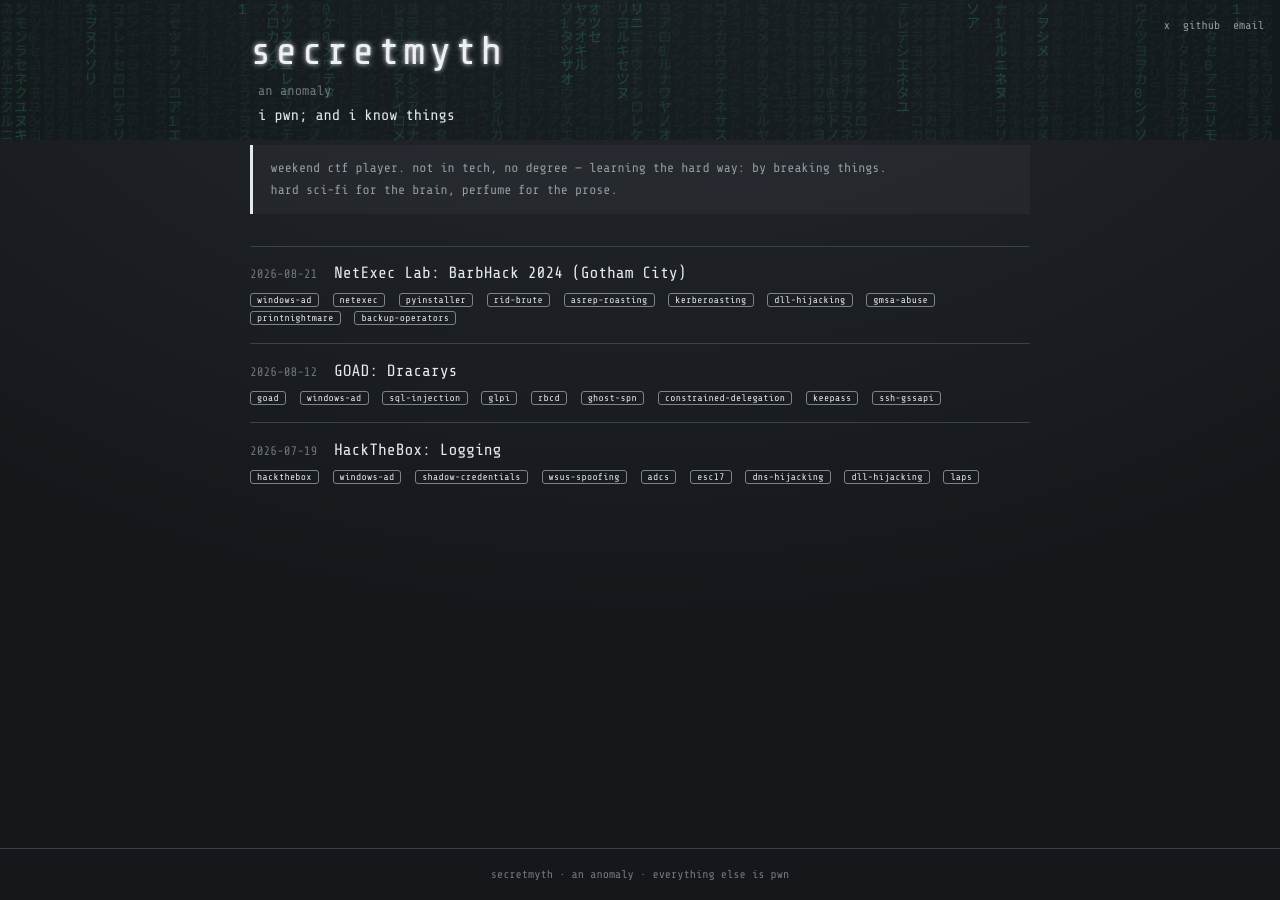
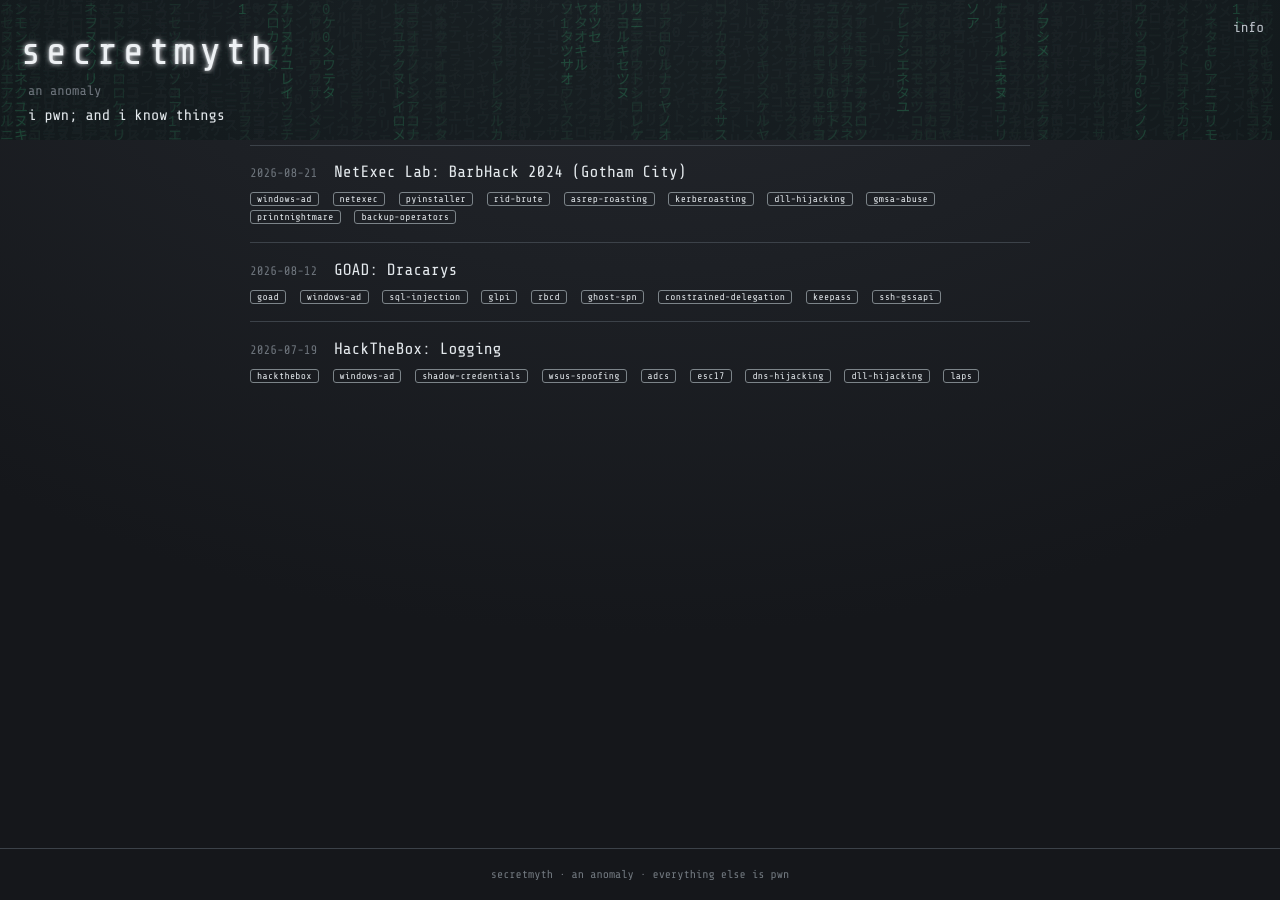
Before and after one commit to thesecretmyth/thesecretmyth.github.io, a Jekyll site: the page built from index.html, in a window 1280 px wide. Built offline with Jekyll 4.4.1, drawn with Linux system fonts in a browser that asks for light colours.

Commit message:
matrix-update

```diff
--- a/_layouts/default.html
+++ b/_layouts/default.html
@@ -86,9 +86,6 @@
             })();
             </script>
             {% endif %}
-
-            <div class="notice">weekend ctf player. not in tech, no degree — learning the hard way: by breaking things.
-hard sci-fi for the brain, perfume for the prose.</div>
         </div>
     </header>
 
--- a/_layouts/post.html
+++ b/_layouts/post.html
@@ -31,12 +31,6 @@ layout: default
                 <nav class="toc-list-wrap" id="toc-list-wrap">
                     <ul class="toc-list" id="toc-list"></ul>
                 </nav>
-            </div>
-
-            <div class="side-social">
-                <a href="https://x.com/thesecretmyth" target="_blank" rel="noopener">x</a>
-                <a href="https://github.com/thesecretmyth" target="_blank" rel="noopener">github</a>
-                <a href="mailto:thesecretmyth@proton.me">email</a>
             </div>
         </aside>
 
--- a/assets/css/style.css
+++ b/assets/css/style.css
@@ -58,7 +58,7 @@ a:hover { text-decoration: underline; }
     width: 100%;
     padding: 0 1.25rem 2rem;
 }
-.site-header .wrap { padding-bottom: 0; }
+.site-header .wrap { padding-bottom: 0; max-width: none; }
 
 h1.site-title {
     margin: 0 0 .3rem;
@@ -131,18 +131,6 @@ h1.site-title {
 }
 .site-header, .wrap { position: relative; }
 .site-header .wrap > * { position: relative; z-index: 1; }
-
-/* ---- about notice box ---- */
-.notice {
-    margin: 0 0 2rem;
-    padding: 0.8rem 1.1rem;
-    border-left: 3px solid var(--phos);
-    background: rgba(255, 255, 255, 0.03);
-    font-size: 0.82rem;
-    line-height: 1.65;
-    color: var(--fg-2);
-    white-space: pre-line;
-}
 
 /* ---- post list (warez drops style) ---- */
 .drops { list-style: none; padding: 0; margin: 0; }
@@ -267,11 +255,12 @@ figcaption { color: var(--fg-3); font-size: 0.75rem; margin-top: 0.4rem; text-al
 
 hr { border: none; border-top: 1px solid var(--border); margin: 2rem 0; }
 
-/* ---- right sidebar: brand + toc + socials ---- */
+/* ---- right sidebar: brand + toc ---- */
 .side {
     position: fixed;
     top: 1.2rem;
-    right: 1rem;
+    right: 0;
+    padding-right: 0.6rem;
     width: 220px;
     display: flex;
     flex-direction: column;
@@ -299,14 +288,6 @@ hr { border: none; border-top: 1px solid var(--border); margin: 2rem 0; }
     background: var(--panel);
     padding: 0.35rem;
 }
-.side-social {
-    display: flex;
-    gap: 0.8rem;
-    font-size: 0.72rem;
-    margin-top: 0.3rem;
-}
-.side-social a { color: var(--fg-2); text-decoration: none; }
-.side-social a:hover { color: var(--phos); text-decoration: underline; }
 @media (max-width: 1150px) {
     /* no room for a side gutter → stack it inline above the post */
     .side {
@@ -318,6 +299,13 @@ hr { border: none; border-top: 1px solid var(--border); margin: 2rem 0; }
         align-items: baseline;
         gap: 0.6rem 1rem;
     }
+    /* ...but the brand word detaches and stays clickable while scrolling */
+    .side-brand {
+        position: fixed;
+        top: 1.2rem;
+        right: 1rem;
+        z-index: 30;
+    }
     .toc { max-height: none; width: 100%; }
 }
 
@@ -328,10 +316,10 @@ hr { border: none; border-top: 1px solid var(--border); margin: 2rem 0; }
     right: 1rem;
     display: flex;
     gap: 0.8rem;
-    font-size: 0.72rem;
+    font-size: 0.9rem;
     z-index: 30;
 }
-.corner-social a { color: var(--fg-2); text-decoration: none; }
+.corner-social a { color: var(--fg-1); text-decoration: none; }
 .corner-social a:hover { color: var(--phos); text-decoration: underline; }
 .toc-toggle {
     display: flex;
--- a/index.html
+++ b/index.html
@@ -5,9 +5,7 @@ matrix_rain: true
 matrix_line: true
 ---
 <div class="corner-social">
-    <a href="https://x.com/thesecretmyth" target="_blank" rel="noopener">x</a>
-    <a href="https://github.com/thesecretmyth" target="_blank" rel="noopener">github</a>
-    <a href="mailto:thesecretmyth@proton.me">email</a>
+    <a href="/info/">info</a>
 </div>
 <ul class="drops">
     {% for post in site.posts %}
```
Also changed, not shown: info.md (added, +17 -0 lines).
